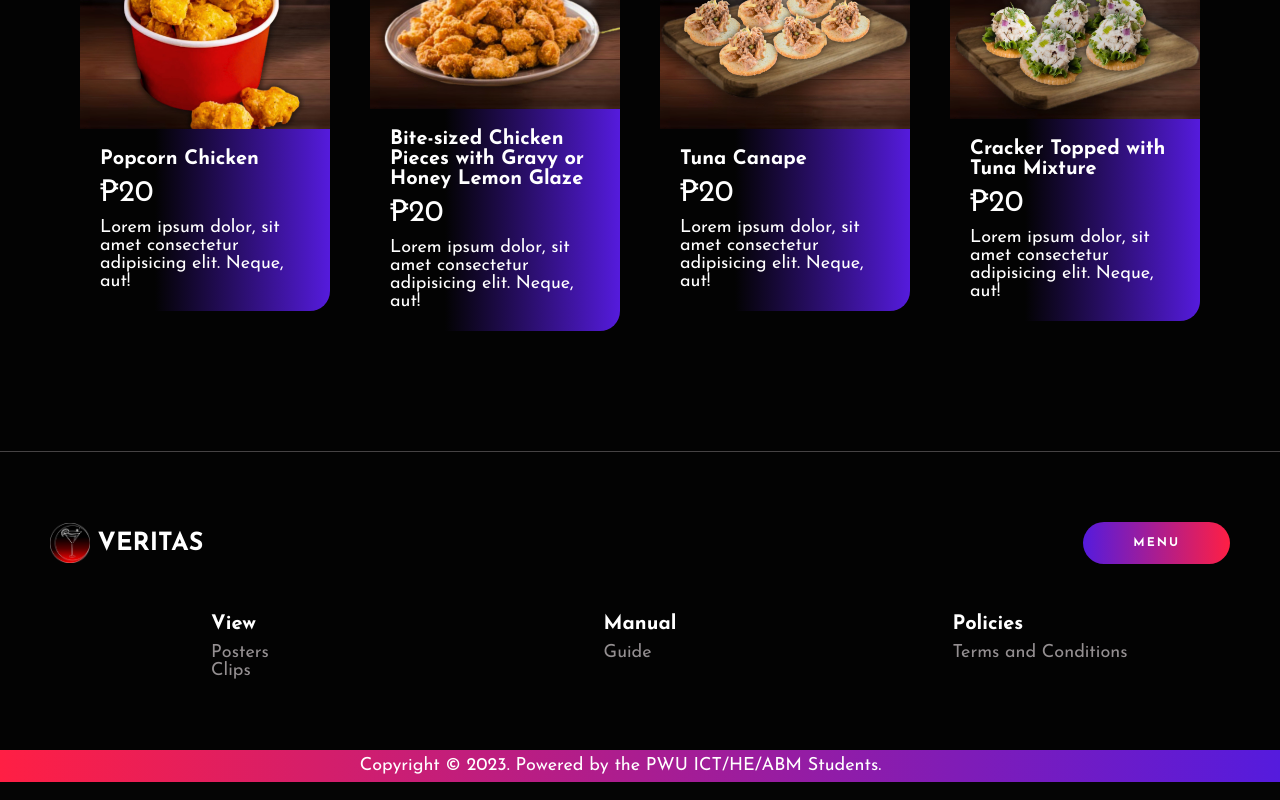
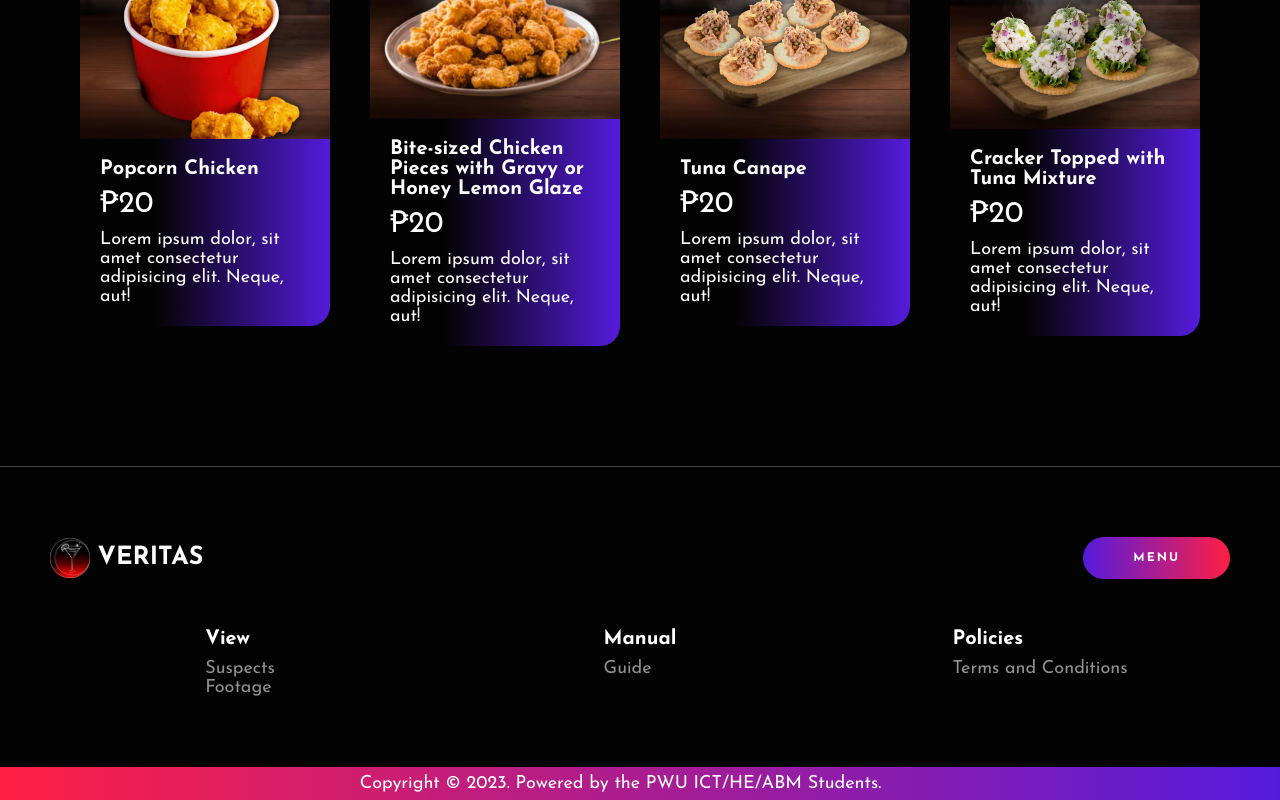
Before and after one commit to StevenWinters/veritas, a React (Vite) app: page /menu in a window 1280 px wide. Shown: the part 2235-3035 px from the top of the page. Built offline with nearby package versions, Linux system fonts and the light colour scheme.

Commit message:
Fixed Title & Links

```diff
--- a/src/data/footerData.ts
+++ b/src/data/footerData.ts
@@ -5,13 +5,13 @@ export const footerData = [
     children: [
       {
         id: 1,
-        name: "Posters",
-        path: "/posters",
+        name: "Suspects",
+        path: "/suspects",
       },
       {
         id: 2,
-        name: "Clips",
-        path: "/clips",
+        name: "Footage",
+        path: "/footage",
       },
     ],
   },
@@ -22,7 +22,7 @@ export const footerData = [
       {
         id: 1,
         name: "Guide",
-        path: "/manual",
+        path: "/guide",
       },
     ],
   },
--- a/src/index.css
+++ b/src/index.css
@@ -57,7 +57,6 @@ html {
   font-size: 62.5%;
   color: var(--color-text);
   font-family: "Josefin Sans", sans-serif;
-  line-height: 1;
 }
 
 h1,
--- a/src/pages/FootagePage.tsx
+++ b/src/pages/FootagePage.tsx
@@ -1,7 +1,12 @@
 import Clip from "../components/Clip";
 import Witnesses from "../assets/clips/witnesses.mp4";
+import { useEffect } from "react";
 
 const FootagePage = () => {
+  useEffect(() => {
+    document.title = "Veritas | Footage";
+  });
+
   return (
     <>
       <Clip src={Witnesses} />
--- a/src/pages/GuidePage.tsx
+++ b/src/pages/GuidePage.tsx
@@ -4,8 +4,13 @@ import Clip from "../components/Clip";
 import Mission from "../components/Mission";
 import Objectives from "../components/Objectives";
 import VeritasIntro from "../assets/clips/veritas-opening.mp4";
+import { useEffect } from "react";
 
 const GuidePage = () => {
+  useEffect(() => {
+    document.title = "Veritas | Guide";
+  });
+
   return (
     <>
       <Clip src={VeritasIntro} />
--- a/src/pages/HomePage.tsx
+++ b/src/pages/HomePage.tsx
@@ -1,6 +1,11 @@
+import { useEffect } from "react";
 import Hero from "../components/Hero";
 
 const HomePage = () => {
+  useEffect(() => {
+    document.title = "Veritas | A Show By The Grade 11 TVL/ABM";
+  });
+
   return (
     <>
       <Hero />
--- a/src/pages/MenuPage.tsx
+++ b/src/pages/MenuPage.tsx
@@ -1,7 +1,12 @@
+import { useEffect } from "react";
 import Header from "../components/Header";
 import Menu from "../components/Menu";
 
 const MenuPage = () => {
+  useEffect(() => {
+    document.title = "Veritas | Menu";
+  });
+
   return (
     <>
       <Header>Menu</Header>
--- a/src/pages/SuspectsPage.tsx
+++ b/src/pages/SuspectsPage.tsx
@@ -1,7 +1,12 @@
+import { useEffect } from "react";
 import Header from "../components/Header";
 import Showcase from "../components/Showcase";
 
 const SuspectsPage = () => {
+  useEffect(() => {
+    document.title = "Veritas | Suspects";
+  });
+
   return (
     <>
       <Header>Suspects</Header>
--- a/src/pages/Terms.tsx
+++ b/src/pages/Terms.tsx
@@ -1,4 +1,10 @@
+import { useEffect } from "react";
+
 const Terms = () => {
+  useEffect(() => {
+    document.title = "Veritas | Terms";
+  });
+
   return (
     <section className="block container">
       <div className="terms">
```
